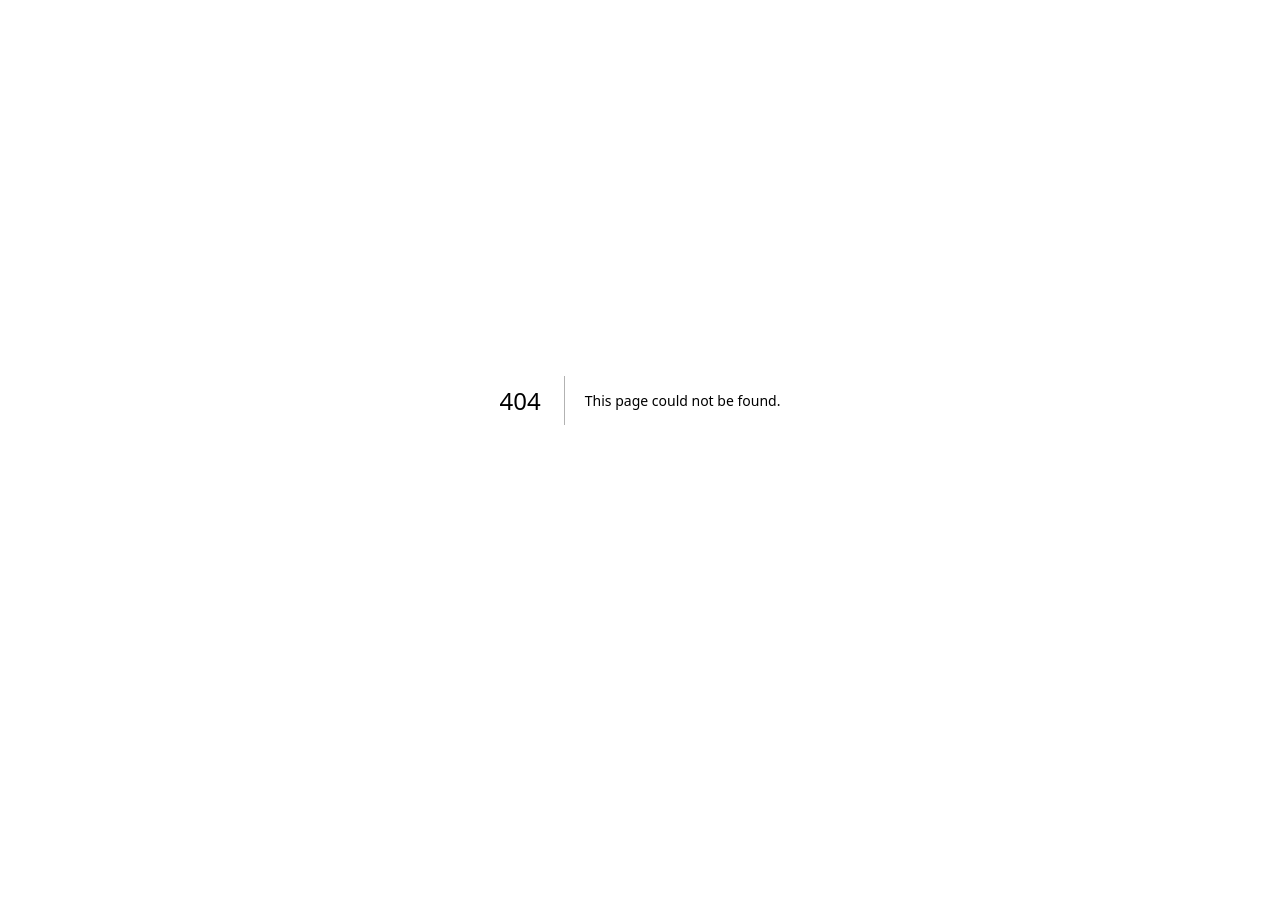
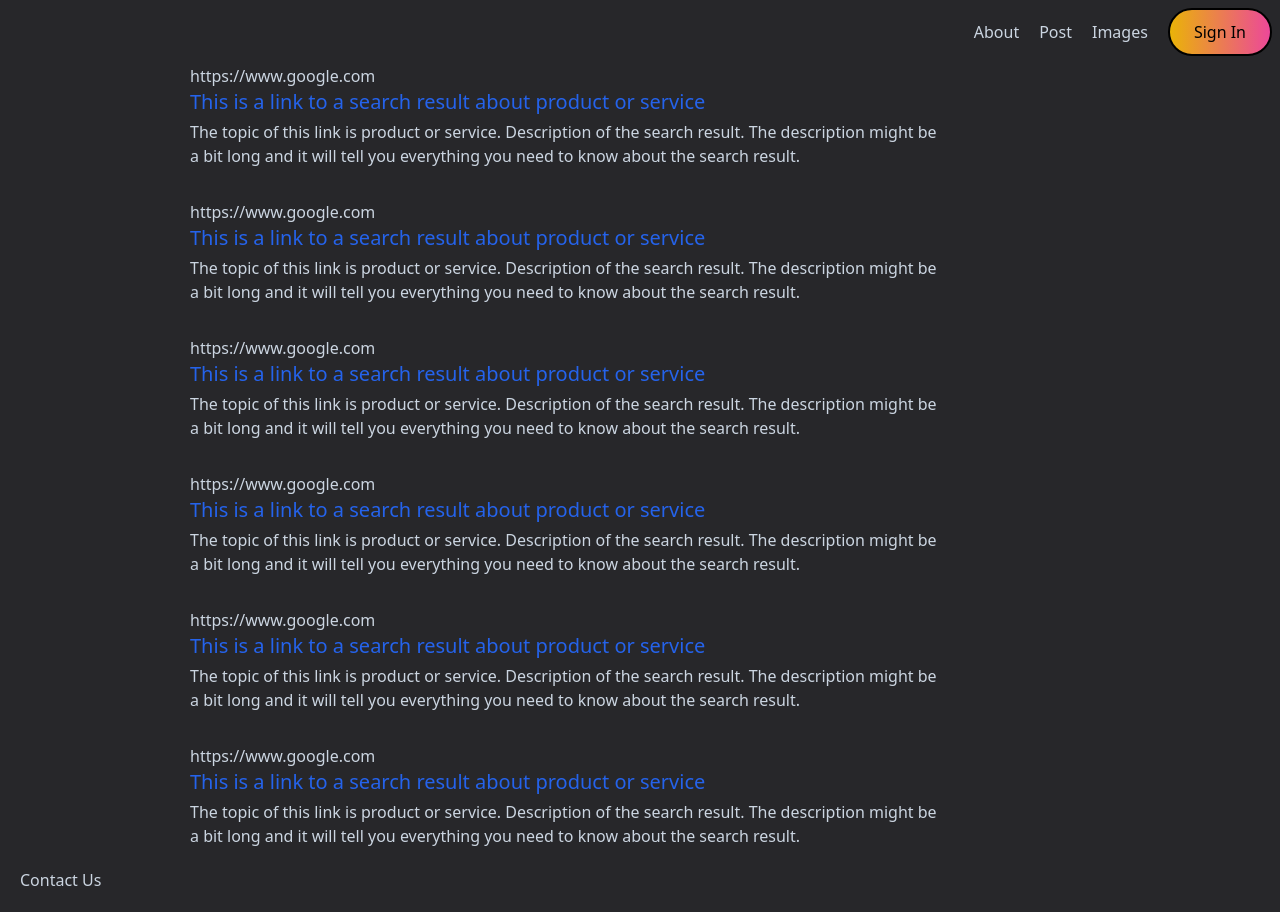
Before and after one commit to glennmcfetrg/rate-my-landlord, a Next.js app: page /results in a window 1280 px wide. Before the commit this address had no page. Before the commit the page ends 800 px from the top, so only its background shows below. Built offline with nearby package versions, Linux system fonts and the light colour scheme.

Commit message:
feat: adding results page

```diff
--- a/components/cards/contact/ContactCard.tsx
+++ b/components/cards/contact/ContactCard.tsx
@@ -1,4 +1,4 @@
-import { useState } from 'react';
+import React, { useState } from 'react';
 
 export interface IContactCard {}
 
@@ -8,6 +8,10 @@ const ContactCard: React.FC<IContactCard> = () => {
   const [email, setEmail] = useState('');
   const [message, setMessage] = useState('');
 
+  const [nameError, setNameError] = useState('');
+  const [emailError, setEmailError] = useState('');
+  const [messageError, setMessageError] = useState('');
+
   const handleSubmit = (event: React.FormEvent) => {
     // prevent the default form submission behavior
     event.preventDefault();
@@ -16,6 +20,15 @@ const ContactCard: React.FC<IContactCard> = () => {
     setName('');
     setEmail('');
     setMessage('');
+    if (!name) {
+      setNameError('Please enter your name');
+    }
+    if (!email) {
+      setEmailError('Please enter your email');
+    }
+    if (!message) {
+      setMessageError('Please enter a message');
+    }
   };
   return (
     <form
@@ -23,6 +36,9 @@ const ContactCard: React.FC<IContactCard> = () => {
       onSubmit={handleSubmit}
     >
       <div className="mb-4">
+        {nameError && (
+          <p className="text-red-500 text-xs italic">{nameError}</p>
+        )}
         <label
           className="block text-slate-300 text-sm font-bold mb-2"
           htmlFor="name"
@@ -39,6 +55,9 @@ const ContactCard: React.FC<IContactCard> = () => {
           required
         />
       </div>
+      {emailError && (
+        <p className="text-red-500 text-xs italic">{emailError}</p>
+      )}
       <div className="mb-4">
         <label
           className="block text-slate-300 text-sm font-bold mb-2"
@@ -56,6 +75,9 @@ const ContactCard: React.FC<IContactCard> = () => {
           required
         />
       </div>
+      {messageError && (
+        <p className="text-red-500 text-xs italic">{messageError}</p>
+      )}
       <div className="mb-4">
         <label
           className="block text-slate-300 text-sm font-bold mb-2"
--- a/components/layouts/primary/PrimaryLayout.tsx
+++ b/components/layouts/primary/PrimaryLayout.tsx
@@ -16,7 +16,10 @@ const PrimaryLayout: React.FC<IPrimaryLayout> = ({
       <Head>
         <title>RateMyLandlord</title>
       </Head>
-      <div {...divProps} className={`min-h-screen flex flex-col ${justify}`}>
+      <div
+        {...divProps}
+        className={`min-h-screen flex flex-col ${justify} bg-zinc-800 text-slate-300`}
+      >
         <Header />
         <main className="px-5">{children}</main>
         <div className="m-auto" />
--- a/components/navigation/footer/Footer.tsx
+++ b/components/navigation/footer/Footer.tsx
@@ -13,7 +13,7 @@ const Footer: React.FC<IFooter> = ({ className, ...footerProps }) => {
   return (
     <footer
       {...footerProps}
-      className={`w-full p-5 bg-zinc-800 text-slate-300 ${className}`}
+      className={`w-full bg-zinc-800 text-slate-300 ${className}`}
     >
       <div className="space-x-5 m-5">
         <button onClick={handleClick} className="hover:underline">
--- /dev/null
+++ b/components/utility/search-result/SearchResult.mocks.ts
@@ -0,0 +1,11 @@
+import { ISearchResult } from './SearchResult';
+
+const base: ISearchResult = {
+  url: 'https://www.google.com',
+  title: 'This is a link to a search result about product or service',
+  text: 'The topic of this link is product or service.  Description of the search result. The description might be a bit long and it will tell you everything you need to know about the search result.',
+};
+
+export const mockSearchResultProps = {
+  base,
+};
--- /dev/null
+++ b/components/utility/search-result/SearchResult.tsx
@@ -0,0 +1,35 @@
+import Link from 'next/link';
+
+export interface ISearchResult extends React.ComponentPropsWithoutRef<'div'> {
+  url: string;
+  title: string;
+  text: string;
+}
+
+const SearchResult: React.FC<ISearchResult> = ({
+  url,
+  title,
+  text,
+  className,
+  ...divProps
+}) => {
+  return (
+    <div
+      {...divProps}
+      className={`flex flex-col w-5/6 max-w-screen-md space-y-1 ${className} `}
+    >
+      <Link
+        href={url}
+        className="cursor:pointer hover:underline"
+        target="_blank"
+        rel="noopener noreferrer"
+      >
+        <p>{url}</p>
+        <p className="text-blue-600 text-xl ">{title}</p>
+      </Link>
+      <p>{text}</p>
+    </div>
+  );
+};
+
+export default SearchResult;
--- a/pages/contact.tsx
+++ b/pages/contact.tsx
@@ -2,7 +2,7 @@ import ContactCard from '../components/cards/contact/ContactCard';
 import PrimaryLayout from '../components/layouts/primary/PrimaryLayout';
 import { NextPageWithLayout } from './page';
 
-const contact: NextPageWithLayout = () => {
+const Contact: NextPageWithLayout = () => {
   return (
     <div className="flex flex-col items-center gap-y-5 mt-12 sm:mt-36">
       <ContactCard />
@@ -10,8 +10,8 @@ const contact: NextPageWithLayout = () => {
   );
 };
 
-export default contact;
+export default Contact;
 
-contact.getLayout = (page) => {
+Contact.getLayout = (page) => {
   return <PrimaryLayout>{page}</PrimaryLayout>;
 };
--- a/pages/index.tsx
+++ b/pages/index.tsx
@@ -1,12 +1,9 @@
 import Image from 'next/image';
-import Link from 'next/link';
-import { useRouter } from 'next/router';
 import PrimaryLayout from '../components/layouts/primary/PrimaryLayout';
 import Search from '../components/utility/search/Search';
 import { NextPageWithLayout } from './page';
 
 const Home: NextPageWithLayout = () => {
-  const { locale } = useRouter();
   return (
     <section className="flex flex-col items-center gap-y-5 mt-12 sm:mt-36">
       <Image
@@ -17,16 +14,6 @@ const Home: NextPageWithLayout = () => {
         priority
       />
       <Search />
-      <p>
-        RateMyLandLord offered in:{' '}
-        <Link
-          href="/"
-          locale={locale === 'en' ? 'fr' : 'en'}
-          className="underline text-blue-600"
-        >
-          Français
-        </Link>
-      </p>
     </section>
   );
 };
--- /dev/null
+++ b/pages/results.tsx
@@ -0,0 +1,22 @@
+import PrimaryLayout from '../components/layouts/primary/PrimaryLayout';
+import SearchResult from '../components/utility/search-result/SearchResult';
+import { mockSearchResultProps } from '../components/utility/search-result/SearchResult.mocks';
+import { NextPageWithLayout } from './page';
+
+const Results: NextPageWithLayout = () => {
+  return (
+    <section className="flex flex-col items-center gap-y-5">
+      <div className={`flex flex-col space-y-8`}>
+        {[...new Array(6)].map((_, idx) => {
+          return <SearchResult key={idx} {...mockSearchResultProps.base} />;
+        })}
+      </div>
+    </section>
+  );
+};
+
+export default Results;
+
+Results.getLayout = (page) => {
+  return <PrimaryLayout>{page}</PrimaryLayout>;
+};
```
Also changed, not shown: 1 other file (tests, documents, lock files or other folders).
